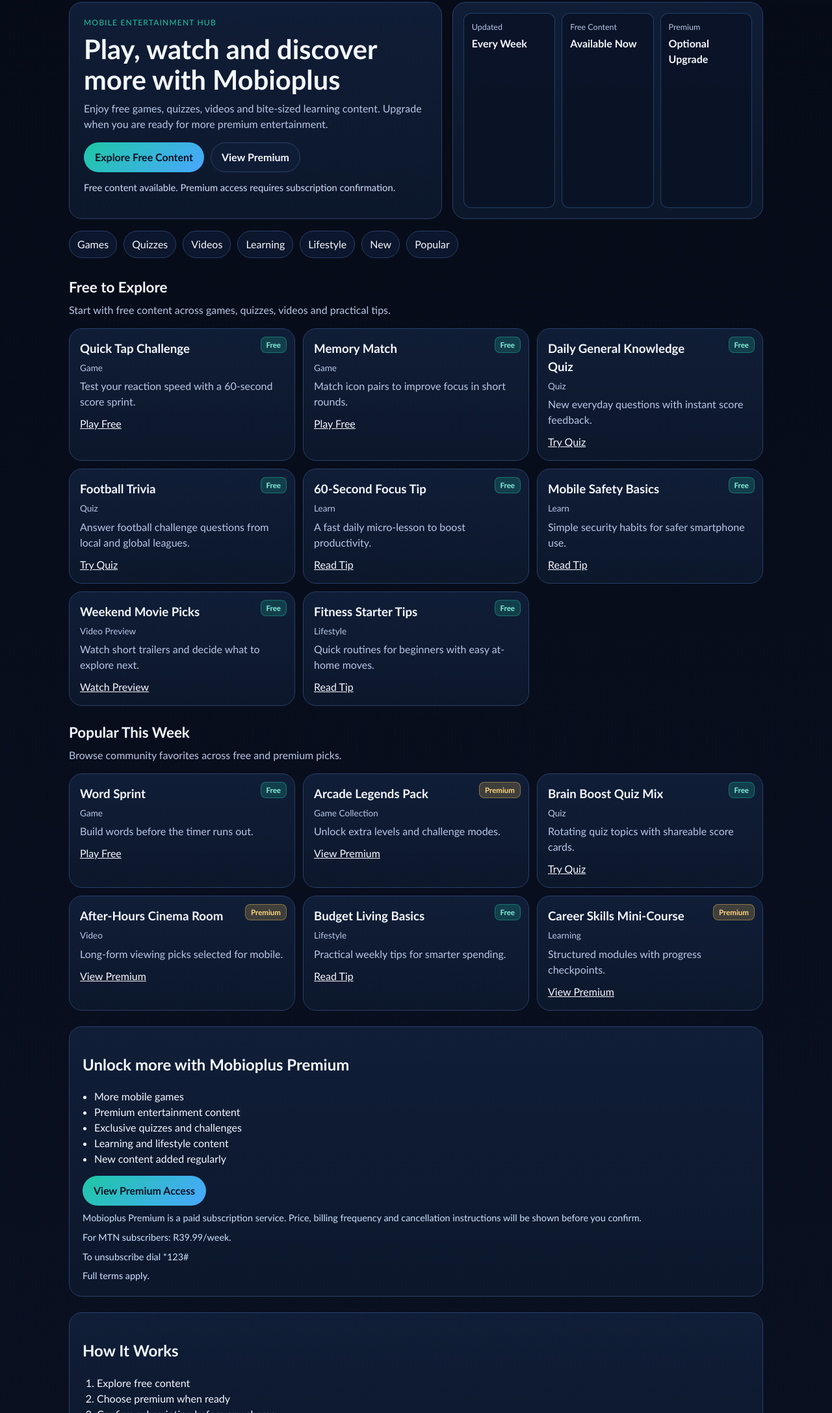
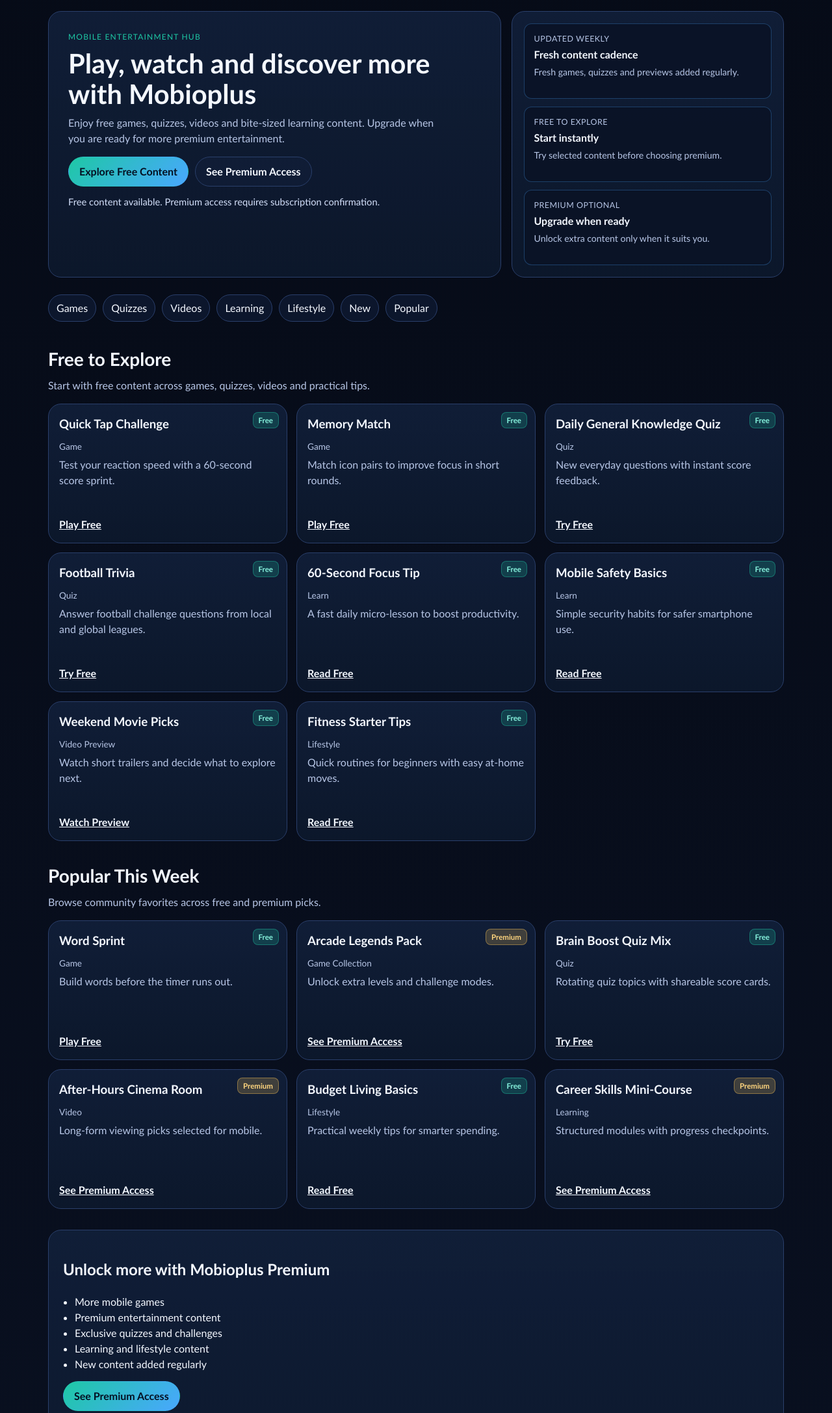
Before and after one commit to RicV-Sam/mobioplus-za-landing, a plain HTML site: page mobioplus/index.html in a window 1280 px wide. Shown: the part 104-2278 px from the top of the page at 65% size. Drawn offline with Linux system fonts and the light colour scheme.

Commit message:
Polish mobioplus layout and finalize compliance/canonical updates

```diff
--- a/mobioplus/index.html
+++ b/mobioplus/index.html
@@ -5,12 +5,12 @@
   <meta name="viewport" content="width=device-width, initial-scale=1">
   <title>Mobioplus Entertainment Hub | Free Games, Quizzes, Videos and Learning</title>
   <meta name="description" content="Explore Mobioplus free games, quizzes, video previews and learning tips. Upgrade to premium access only when you are ready, with clear pricing and billing terms.">
-  <link rel="canonical" href="https://example.com/mobioplus/">
-  <meta name="robots" content="index,follow,max-image-preview:large">
+  <link rel="canonical" href="https://ricv-sam.github.io/mobioplus-za-landing/mobioplus/">
+  <meta name="robots" content="index,follow">
   <meta property="og:type" content="website">
   <meta property="og:title" content="Mobioplus Entertainment Hub">
   <meta property="og:description" content="Play, watch and discover with free content first, then choose premium when ready.">
-  <meta property="og:url" content="https://example.com/mobioplus/">
+  <meta property="og:url" content="https://ricv-sam.github.io/mobioplus-za-landing/mobioplus/">
   <meta property="og:site_name" content="Mobioplus">
   <link rel="stylesheet" href="./mobioplus.css">
   <script src="./mobioplus-config.js" defer></script>
@@ -46,22 +46,25 @@
         <p class="hero-text">Enjoy free games, quizzes, videos and bite-sized learning content. Upgrade when you are ready for more premium entertainment.</p>
         <div class="hero-cta-row">
           <a class="button button-primary" href="#free-content">Explore Free Content</a>
-          <a class="button button-secondary" href="#premium">View Premium</a>
+          <a class="button button-secondary" href="#premium">See Premium Access</a>
         </div>
         <p class="trust-line">Free content available. Premium access requires subscription confirmation.</p>
       </div>
       <div class="hero-panel" aria-hidden="true">
         <div class="metric-card">
-          <span class="metric-label">Updated</span>
-          <strong>Every Week</strong>
+          <span class="metric-label">Updated Weekly</span>
+          <strong>Fresh content cadence</strong>
+          <p>Fresh games, quizzes and previews added regularly.</p>
         </div>
         <div class="metric-card">
-          <span class="metric-label">Free Content</span>
-          <strong>Available Now</strong>
+          <span class="metric-label">Free to Explore</span>
+          <strong>Start instantly</strong>
+          <p>Try selected content before choosing premium.</p>
         </div>
         <div class="metric-card">
-          <span class="metric-label">Premium</span>
-          <strong>Optional Upgrade</strong>
+          <span class="metric-label">Premium Optional</span>
+          <strong>Upgrade when ready</strong>
+          <p>Unlock extra content only when it suits you.</p>
         </div>
       </div>
     </section>
@@ -103,28 +106,28 @@
           <h3>Daily General Knowledge Quiz</h3>
           <p class="meta">Quiz</p>
           <p>New everyday questions with instant score feedback.</p>
-          <a class="text-cta" href="#quizzes">Try Quiz</a>
+          <a class="text-cta" href="#quizzes">Try Free</a>
         </article>
         <article class="content-card">
           <span class="badge badge-free">Free</span>
           <h3>Football Trivia</h3>
           <p class="meta">Quiz</p>
           <p>Answer football challenge questions from local and global leagues.</p>
-          <a class="text-cta" href="#quizzes">Try Quiz</a>
+          <a class="text-cta" href="#quizzes">Try Free</a>
         </article>
         <article id="learn" class="content-card">
           <span class="badge badge-free">Free</span>
           <h3>60-Second Focus Tip</h3>
           <p class="meta">Learn</p>
           <p>A fast daily micro-lesson to boost productivity.</p>
-          <a class="text-cta" href="#learn">Read Tip</a>
+          <a class="text-cta" href="#learn">Read Free</a>
         </article>
         <article class="content-card">
           <span class="badge badge-free">Free</span>
           <h3>Mobile Safety Basics</h3>
           <p class="meta">Learn</p>
           <p>Simple security habits for safer smartphone use.</p>
-          <a class="text-cta" href="#learn">Read Tip</a>
+          <a class="text-cta" href="#learn">Read Free</a>
         </article>
         <article id="videos" class="content-card">
           <span class="badge badge-free">Free</span>
@@ -138,7 +141,7 @@
           <h3>Fitness Starter Tips</h3>
           <p class="meta">Lifestyle</p>
           <p>Quick routines for beginners with easy at-home moves.</p>
-          <a class="text-cta" href="#lifestyle">Read Tip</a>
+          <a class="text-cta" href="#lifestyle">Read Free</a>
         </article>
       </div>
     </section>
@@ -161,35 +164,35 @@
           <h3>Arcade Legends Pack</h3>
           <p class="meta">Game Collection</p>
           <p>Unlock extra levels and challenge modes.</p>
-          <a class="text-cta" href="#premium">View Premium</a>
+          <a class="text-cta" href="#premium">See Premium Access</a>
         </article>
         <article class="content-card">
           <span class="badge badge-free">Free</span>
           <h3>Brain Boost Quiz Mix</h3>
           <p class="meta">Quiz</p>
           <p>Rotating quiz topics with shareable score cards.</p>
-          <a class="text-cta" href="#quizzes">Try Quiz</a>
+          <a class="text-cta" href="#quizzes">Try Free</a>
         </article>
         <article class="content-card">
           <span class="badge badge-premium">Premium</span>
           <h3>After-Hours Cinema Room</h3>
           <p class="meta">Video</p>
           <p>Long-form viewing picks selected for mobile.</p>
-          <a class="text-cta" href="#premium">View Premium</a>
+          <a class="text-cta" href="#premium">See Premium Access</a>
         </article>
         <article class="content-card">
           <span class="badge badge-free">Free</span>
           <h3>Budget Living Basics</h3>
           <p class="meta">Lifestyle</p>
           <p>Practical weekly tips for smarter spending.</p>
-          <a class="text-cta" href="#lifestyle">Read Tip</a>
+          <a class="text-cta" href="#lifestyle">Read Free</a>
         </article>
         <article class="content-card">
           <span class="badge badge-premium">Premium</span>
           <h3>Career Skills Mini-Course</h3>
           <p class="meta">Learning</p>
           <p>Structured modules with progress checkpoints.</p>
-          <a class="text-cta" href="#premium">View Premium</a>
+          <a class="text-cta" href="#premium">See Premium Access</a>
         </article>
       </div>
     </section>
@@ -204,8 +207,9 @@
         <li>New content added regularly</li>
       </ul>
       <div class="premium-cta-wrap">
-        <a class="button button-primary" href="#premium-billing">View Premium Access</a>
+        <a class="button button-primary" href="#premium-billing">See Premium Access</a>
         <p id="premium-billing" class="billing-note">Mobioplus Premium is a paid subscription service. Price, billing frequency and cancellation instructions will be shown before you confirm.</p>
+        <p class="billing-note" data-config="premiumDisclosure"></p>
         <p class="billing-note" data-config="networkPrice"></p>
         <p class="billing-note" data-config="unsubscribeInstruction"></p>
         <p class="billing-note">Full terms apply.</p>
@@ -246,7 +250,7 @@
       <p>No hidden charges. Billing details are shown before confirmation.</p>
     </section>
 
-    <section class="faq-section" aria-labelledby="faq-title">
+    <section id="faq" class="faq-section" aria-labelledby="faq-title">
       <h2 id="faq-title">Frequently Asked Questions</h2>
       <details>
         <summary>What is Mobioplus?</summary>
@@ -290,9 +294,10 @@
       <a data-config-link="privacyUrl" href="./privacy.html">Privacy Policy</a>
       <a data-config-link="helpUrl" href="./help.html">Contact / Help</a>
     </div>
-    <p data-config="unsubscribeInstruction">To unsubscribe dial *123#</p>
+    <p data-config="premiumDisclosure">Mobioplus Premium is a paid subscription service for MTN subscribers at R39.99/week. Free content is available on this page. You will see the price and terms before confirming. To unsubscribe dial *123#.</p>
     <p>Use mobile entertainment responsibly.</p>
     <p data-config="provider"></p>
+    <p data-config="providerConfirmationNote"></p>
   </footer>
 
   <script type="application/ld+json" id="webpage-schema">
@@ -301,7 +306,7 @@
     "@type": "WebPage",
     "name": "Mobioplus Entertainment Hub",
     "description": "Free games, quizzes, video previews and learning content with optional premium access.",
-    "url": "https://example.com/mobioplus/"
+    "url": "https://ricv-sam.github.io/mobioplus-za-landing/mobioplus/"
   }
   </script>
   <script type="application/ld+json" id="service-schema">
--- a/mobioplus/mobioplus-config.js
+++ b/mobioplus/mobioplus-config.js
@@ -4,12 +4,14 @@
   price: 'R39.99',
   billingPeriod: 'week',
   unsubscribeInstruction: 'To unsubscribe dial *123#',
+  premiumDisclosureTemplate: '{serviceName} Premium is a paid subscription service for {networkName} subscribers at {price}/{billingPeriod}. Free content is available on this page. You will see the price and terms before confirming. {unsubscribeInstruction}.',
   termsUrl: './terms.html',
   privacyUrl: './privacy.html',
   helpUrl: './help.html',
   helpPhone: '+27 800 000 000',
   providerName: 'Mobioplus Digital Services (Pty) Ltd',
   providerAddress: 'Johannesburg, South Africa',
+  providerDetailsPendingConfirmation: true,
   premiumEnabled: true,
-  canonicalUrl: 'https://example.com/mobioplus/'
+  canonicalUrl: 'https://ricv-sam.github.io/mobioplus-za-landing/mobioplus/'
 };
--- a/mobioplus/mobioplus.css
+++ b/mobioplus/mobioplus.css
@@ -44,9 +44,9 @@
   backdrop-filter: blur(10px);
 }
 .header-inner {
-  max-width: 1100px;
+  max-width: 1180px;
   margin: 0 auto;
-  padding: 14px;
+  padding: 14px 20px;
   display: flex;
   gap: 12px;
   align-items: center;
@@ -101,28 +101,30 @@
   border-color: var(--line);
   background: rgba(18, 33, 61, 0.5);
 }
-main { max-width: 1100px; margin: 0 auto; padding: 16px; }
+main { max-width: 1180px; margin: 0 auto; padding: 20px; }
 .hero {
   display: grid;
-  gap: 16px;
+  gap: 18px;
   grid-template-columns: 1fr;
-  margin-top: 16px;
+  margin-top: 18px;
 }
 .hero-copy, .hero-panel, .content-card, .premium-section, .how-section, .trust-section, .faq-section {
   background: linear-gradient(180deg, rgba(18, 33, 61, 0.82), rgba(12, 24, 44, 0.92));
   border: 1px solid var(--line);
   border-radius: 20px;
 }
-.hero-copy { padding: 22px; }
+.hero-copy { padding: 26px; }
 .eyebrow { text-transform: uppercase; font-size: 0.75rem; letter-spacing: 1.2px; color: var(--accent); margin: 0 0 8px; }
 h1 { margin: 0; font-size: clamp(1.7rem, 4vw, 2.6rem); line-height: 1.12; }
-.hero-text { color: var(--muted); margin-top: 10px; }
+.hero-text { color: var(--muted); margin-top: 10px; max-width: 62ch; }
 .hero-cta-row { display: flex; gap: 10px; flex-wrap: wrap; margin-top: 16px; }
 .trust-line { font-size: 0.92rem; color: #d4e0fa; margin-top: 12px; }
-.hero-panel { padding: 16px; display: grid; gap: 10px; grid-template-columns: repeat(3, 1fr); }
-.metric-card { background: rgba(11, 19, 38, 0.9); border: 1px solid rgba(73, 167, 255, 0.3); border-radius: 12px; padding: 12px; }
-.metric-label { display: block; color: var(--muted); font-size: 0.78rem; margin-bottom: 3px; }
-.category-strip { margin: 18px 0; }
+.hero-panel { padding: 16px; display: grid; gap: 12px; grid-template-columns: 1fr; align-content: start; }
+.metric-card { background: rgba(11, 19, 38, 0.9); border: 1px solid rgba(73, 167, 255, 0.3); border-radius: 12px; padding: 14px; min-height: 116px; display: flex; flex-direction: column; }
+.metric-label { display: block; color: var(--muted); font-size: 0.78rem; margin-bottom: 4px; text-transform: uppercase; letter-spacing: 0.5px; }
+.metric-card strong { font-size: 1rem; line-height: 1.3; margin-bottom: 6px; }
+.metric-card p { margin: 0; color: var(--muted); font-size: 0.88rem; line-height: 1.35; }
+.category-strip { margin: 24px 0 14px; }
 .chip-row {
   display: flex;
   gap: 10px;
@@ -138,16 +140,16 @@
   padding: 8px 12px;
   white-space: nowrap;
 }
-.content-section { margin: 24px 0; }
-.section-head h2 { margin: 0; font-size: 1.4rem; }
-.section-head p { margin-top: 6px; color: var(--muted); }
+.content-section { margin: 32px 0; }
+.section-head h2 { margin: 0; font-size: clamp(1.35rem, 2.2vw, 1.75rem); }
+.section-head p { margin-top: 8px; color: var(--muted); }
 .card-grid {
-  margin-top: 14px;
+  margin-top: 16px;
   display: grid;
   grid-template-columns: 1fr;
-  gap: 12px;
+  gap: 14px;
 }
-.content-card { padding: 16px; position: relative; }
+.content-card { padding: 16px; position: relative; display: flex; flex-direction: column; min-height: 215px; }
 .badge {
   position: absolute;
   right: 12px;
@@ -162,8 +164,8 @@
 .content-card h3 { margin: 0 0 5px; padding-right: 66px; }
 .meta { margin: 0; color: #8ec6ff; font-size: 0.85rem; }
 .content-card p { margin: 6px 0 0; color: var(--muted); }
-.text-cta { margin-top: 10px; display: inline-block; color: var(--text); }
-.premium-section, .how-section, .trust-section, .faq-section { padding: 20px; margin: 24px 0; }
+.text-cta { margin-top: auto; padding-top: 12px; display: inline-block; color: var(--text); font-weight: 700; }
+.premium-section, .how-section, .trust-section, .faq-section { padding: 22px; margin: 30px 0; }
 .premium-section ul { margin: 10px 0 0 18px; padding: 0; }
 .premium-cta-wrap { margin-top: 14px; }
 .billing-note { font-size: 0.9rem; color: #cce2ff; margin: 8px 0 0; }
@@ -186,9 +188,9 @@
 }
 .faq-section summary { cursor: pointer; font-weight: 700; }
 .site-footer {
-  max-width: 1100px;
+  max-width: 1180px;
   margin: 28px auto 40px;
-  padding: 0 16px;
+  padding: 0 20px;
   color: var(--muted);
 }
 .footer-brand { color: var(--text); font-size: 1.1rem; font-weight: 700; }
@@ -198,10 +200,20 @@
   outline-offset: 3px;
 }
 @media (min-width: 768px) {
-  .hero { grid-template-columns: 1.2fr 1fr; }
+  main { padding: 24px 22px; }
+  .hero { grid-template-columns: minmax(0, 1.35fr) minmax(0, 1fr); gap: 16px; }
+  .hero-copy { padding: 30px; }
+  .hero-panel { grid-template-columns: 1fr; }
   .card-grid { grid-template-columns: repeat(2, minmax(0, 1fr)); }
   .trust-section dl { grid-template-columns: 180px 1fr; }
 }
 @media (min-width: 1024px) {
+  main { padding: 28px 24px; }
+  .hero { grid-template-columns: minmax(0, 1.5fr) minmax(320px, 0.9fr); align-items: stretch; }
+  .hero-panel { padding: 18px; }
+  .category-strip { margin: 26px 0 16px; }
   .card-grid { grid-template-columns: repeat(3, minmax(0, 1fr)); }
 }
+@media (min-width: 1366px) {
+  .card-grid { grid-template-columns: repeat(4, minmax(0, 1fr)); }
+}
--- a/mobioplus/mobioplus.js
+++ b/mobioplus/mobioplus.js
@@ -21,6 +21,14 @@
   var providerName = cfg.providerName || 'Mobioplus Digital Services';
   var providerAddress = cfg.providerAddress || 'South Africa';
   var helpPhone = cfg.helpPhone || '+27 800 000 000';
+  var premiumDisclosureTemplate = cfg.premiumDisclosureTemplate || '{serviceName} Premium is a paid subscription service for {networkName} subscribers at {price}/{billingPeriod}. Free content is available on this page. You will see the price and terms before confirming. {unsubscribeInstruction}.';
+  var providerDetailsPendingConfirmation = !!cfg.providerDetailsPendingConfirmation;
+  var premiumDisclosure = premiumDisclosureTemplate
+    .replace('{serviceName}', serviceName)
+    .replace('{networkName}', networkName)
+    .replace('{price}', price)
+    .replace('{billingPeriod}', billingPeriod)
+    .replace('{unsubscribeInstruction}', unsubscribeInstruction);
 
   text('serviceName', serviceName);
   text('networkName', networkName);
@@ -30,12 +38,16 @@
   text('unsubscribeInstruction', unsubscribeInstruction);
   text('provider', providerName + ' | ' + providerAddress);
   text('helpPhone', helpPhone);
+  text('premiumDisclosure', premiumDisclosure);
+  text('providerConfirmationNote', providerDetailsPendingConfirmation ? 'Final legal and provider details are subject to confirmation before production release.' : '');
 
-  link('termsUrl', cfg.termsUrl || '/mobioplus/terms.html');
-  link('privacyUrl', cfg.privacyUrl || '/mobioplus/privacy.html');
-  link('helpUrl', cfg.helpUrl || '/mobioplus/help.html');
+  link('termsUrl', cfg.termsUrl || './terms.html');
+  link('privacyUrl', cfg.privacyUrl || './privacy.html');
+  link('helpUrl', cfg.helpUrl || './help.html');
 
   if (cfg.canonicalUrl) {
+    var webpageSchema = document.getElementById('webpage-schema');
+    if (webpageSchema) {
       var canonical = document.querySelector('link[rel="canonical"]');
       if (canonical) {
         canonical.setAttribute('href', cfg.canonicalUrl);
@@ -44,9 +56,6 @@
       if (ogUrl) {
         ogUrl.setAttribute('content', cfg.canonicalUrl);
       }
-
-    var webpageSchema = document.getElementById('webpage-schema');
-    if (webpageSchema) {
       var parsed = JSON.parse(webpageSchema.textContent);
       parsed.url = cfg.canonicalUrl;
       webpageSchema.textContent = JSON.stringify(parsed);
```
Also changed, not shown: mobioplus/help.html (+3 -1 lines), mobioplus/privacy.html (+5 -1 lines), mobioplus/terms.html (+3 -1 lines). Lines whose indentation alone changed are shown as unchanged.
